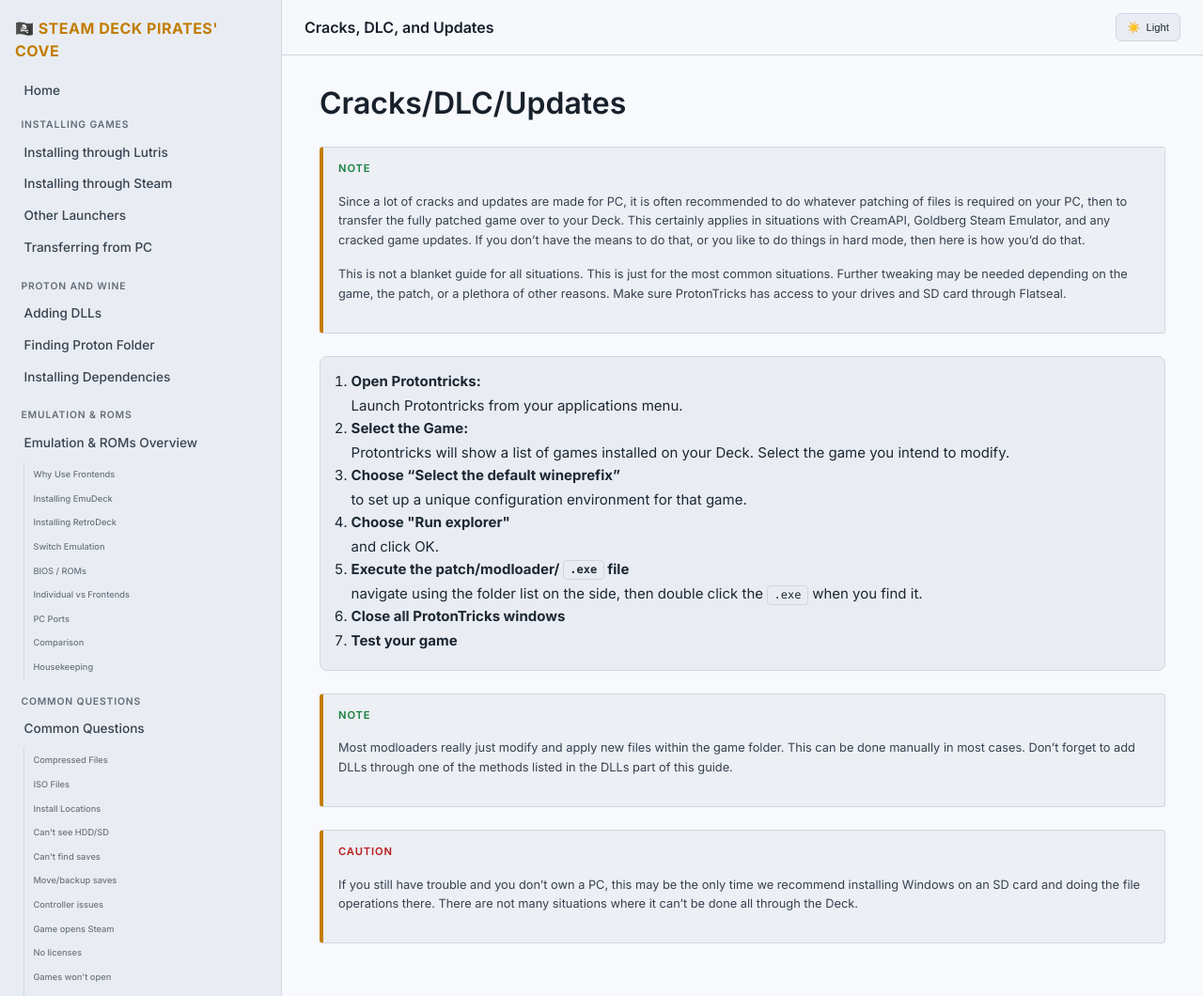
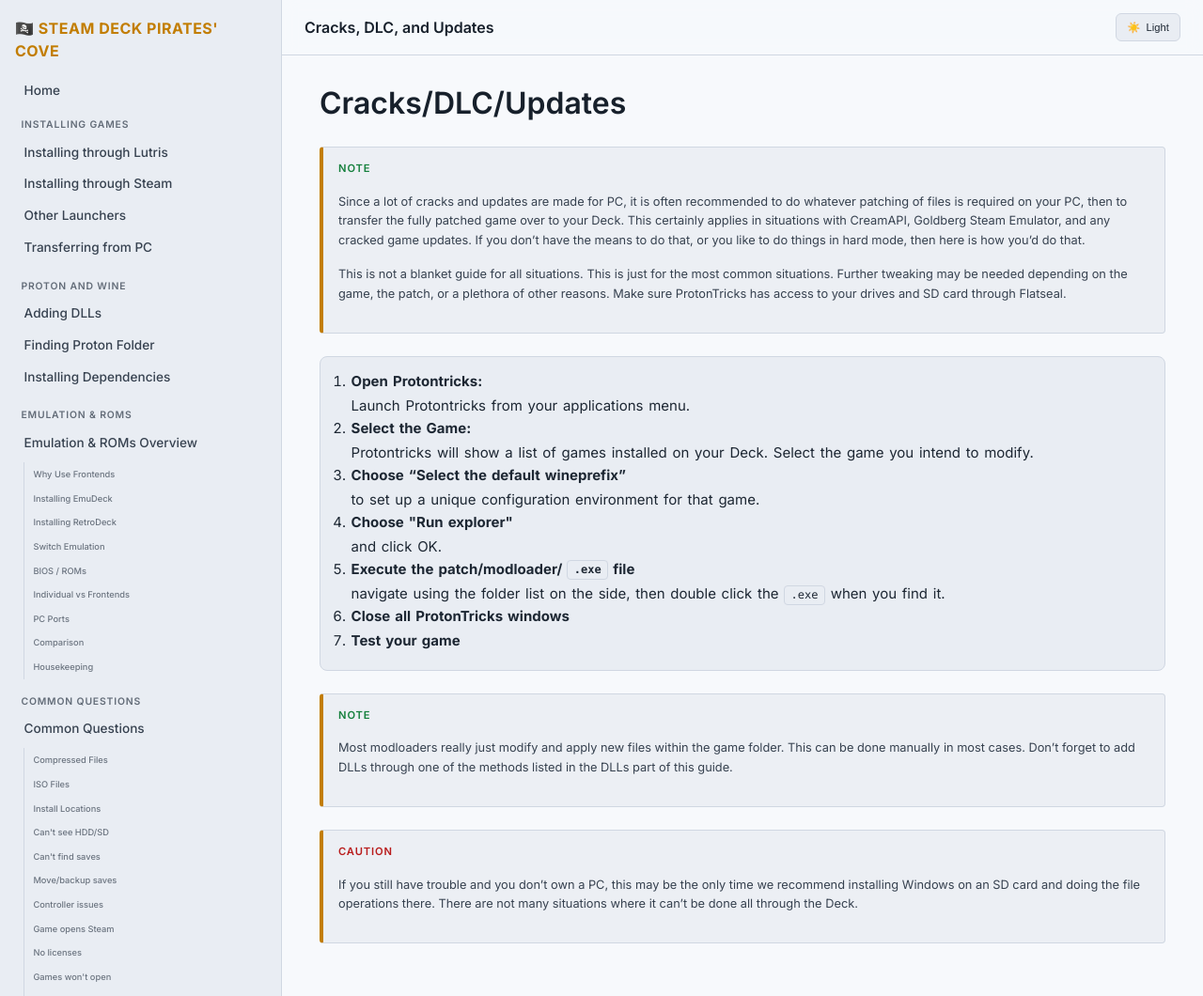
Before and after one commit to livinin82/steam-deck-pirates, a Jekyll site: the page built from _docs/cracks-dlc-updates.md, in a window 1280 px wide and 1060 px high. Shown: the whole window at 94% size. Built offline with Jekyll 4.4.1, drawn with Linux system fonts in a browser that asks for light colours.

Commit message:
fix(style): improve word spacing in panels to prevent awkward text wrapping

```diff
--- a/assets/css/site.css
+++ b/assets/css/site.css
@@ -113,7 +113,7 @@ body{margin:0;font-family:'Inter',system-ui,-apple-system,BlinkMacSystemFont,'Se
 .doc a:hover{text-decoration:underline}
 hr{border:0;border-top:1px solid var(--color-border);margin:2.5rem 0}
 img{max-width:100%;border-radius:6px}
-.panel{background:var(--color-bg-alt);border:1px solid var(--color-border);padding:15px;border-radius:8px;margin:1.1rem 0}
+.panel{background:var(--color-bg-alt);border:1px solid var(--color-border);padding:15px;border-radius:8px;margin:1.1rem 0;word-spacing:0.1em}
 .panel--soft{background:var(--color-panel-soft-bg);border-color:var(--color-panel-soft-border)}
 .panel--soft strong:first-child{margin-top:0}
 .panel--ssh{position:relative;padding-top:1.1rem}
```
